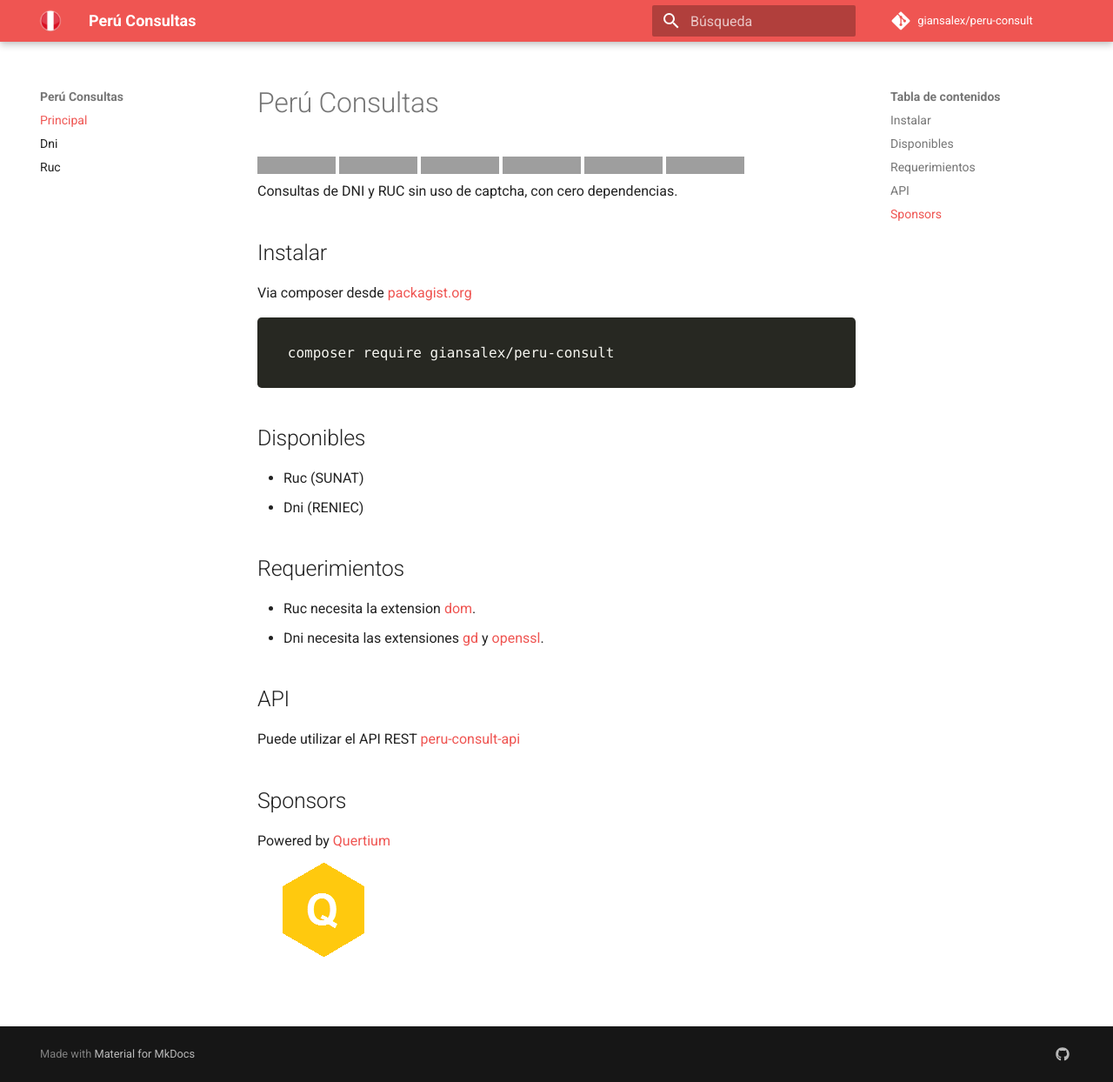
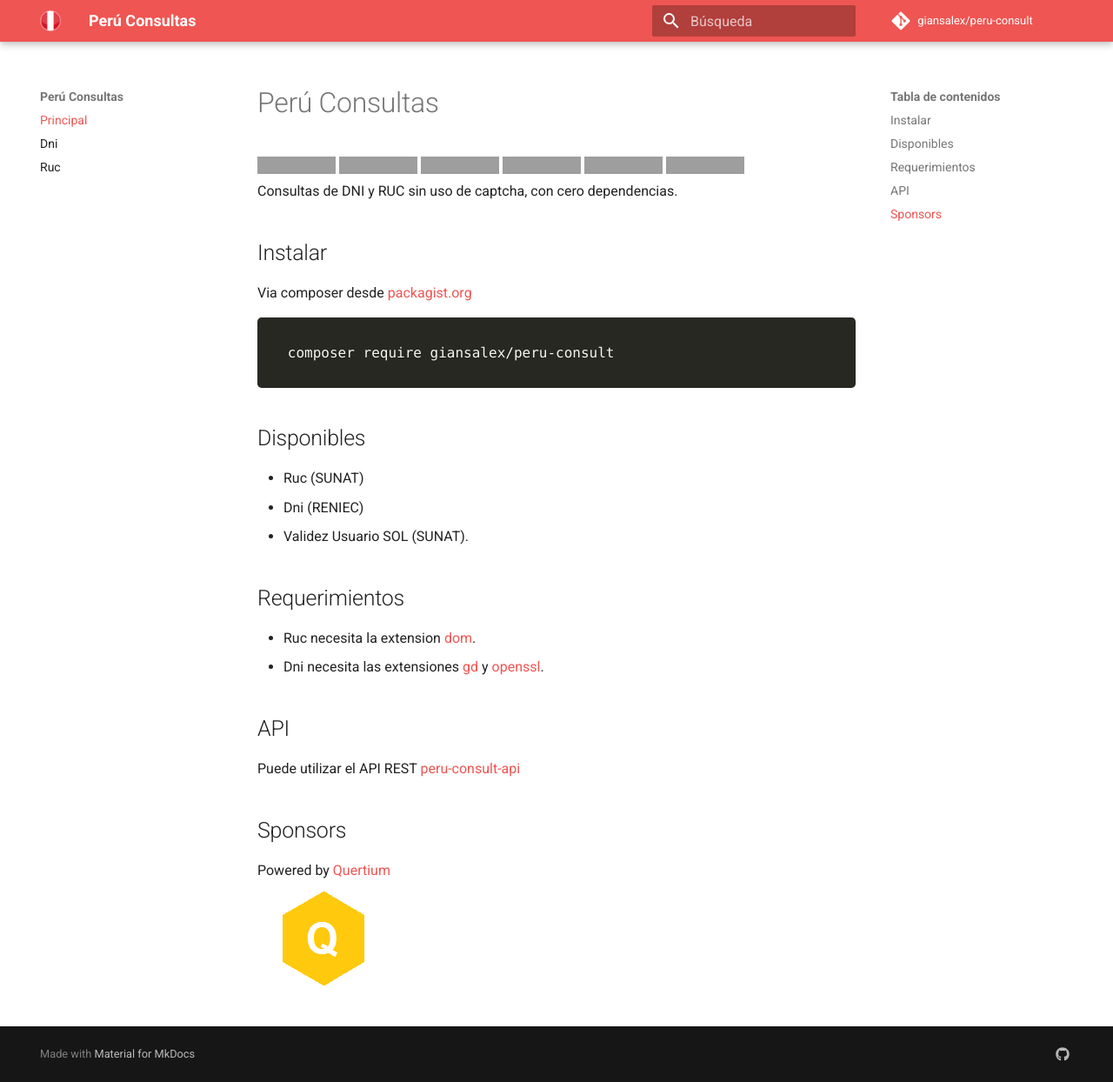
Before and after one commit to giansalex/peru-consult, an MkDocs documentation site: the page built from docs/index.md, in a window 1280 px wide and 1244 px high. Shown: the whole window at 87% size. Built offline with MkDocs 1.6.1 and Material for MkDocs 9.7.7, drawn with Linux system fonts in a browser that asks for light colours; nearby versions of some CDN libraries; comment, search, counter and statistics services are not loaded; old or Windows-style settings are respelled for this version of MkDocs; grey boxes are pictures that could not be loaded.

Commit message:
fix pip requirements + update list services

```diff
--- a/docs/index.md
+++ b/docs/index.md
@@ -19,6 +19,7 @@ Disponibles
 ------------
 - Ruc (SUNAT)
 - Dni (RENIEC)
+- Validez Usuario SOL (SUNAT).
 
 Requerimientos
 ---------------
--- a/requirements.txt
+++ b/requirements.txt
@@ -1,4 +1,4 @@
 mkdocs==0.17.2
 pygments==2.2.0
-pymdown-extensions
-mkdocs-material
+pymdown-extensions==4.7
+mkdocs-material==2.2.6
```
